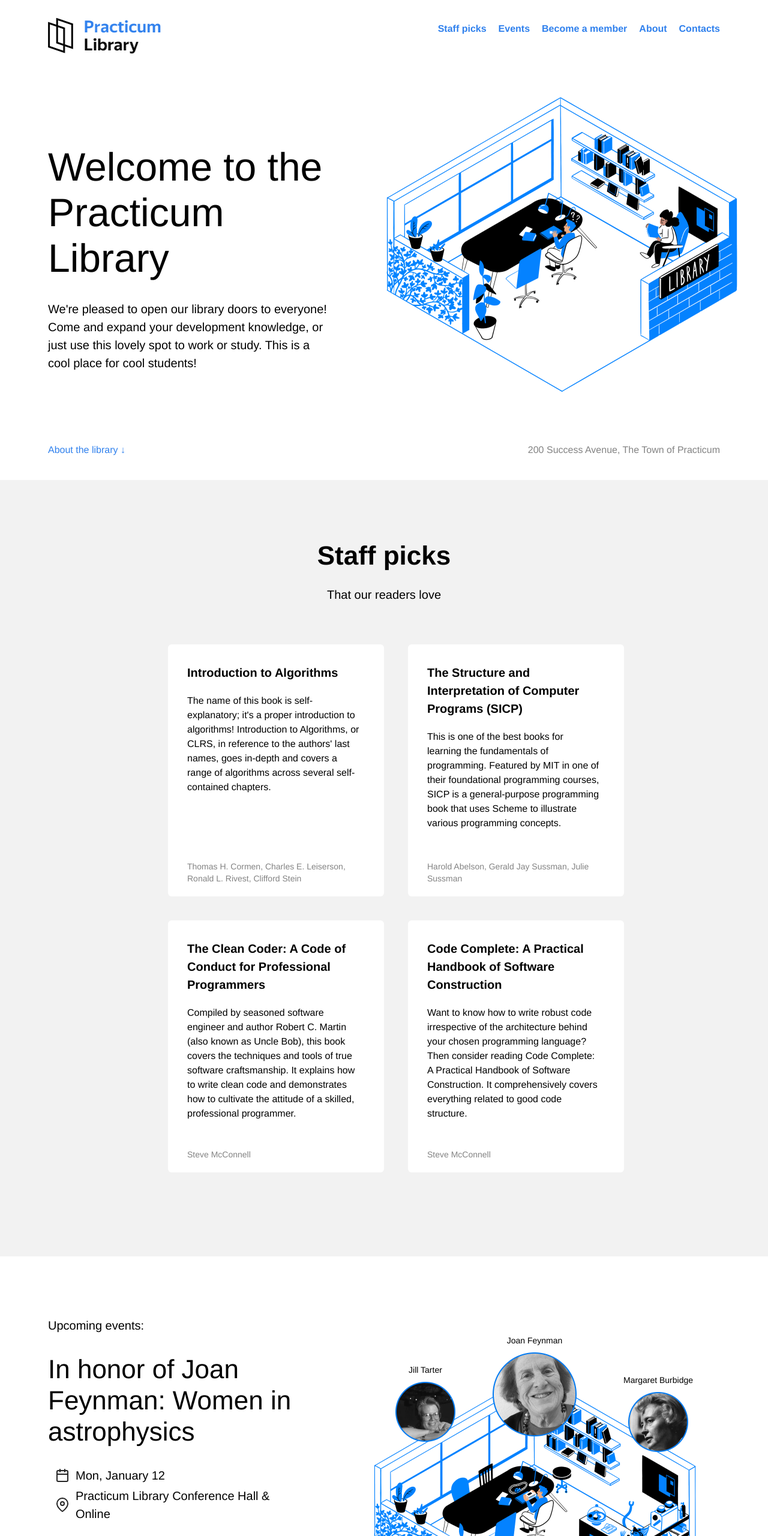
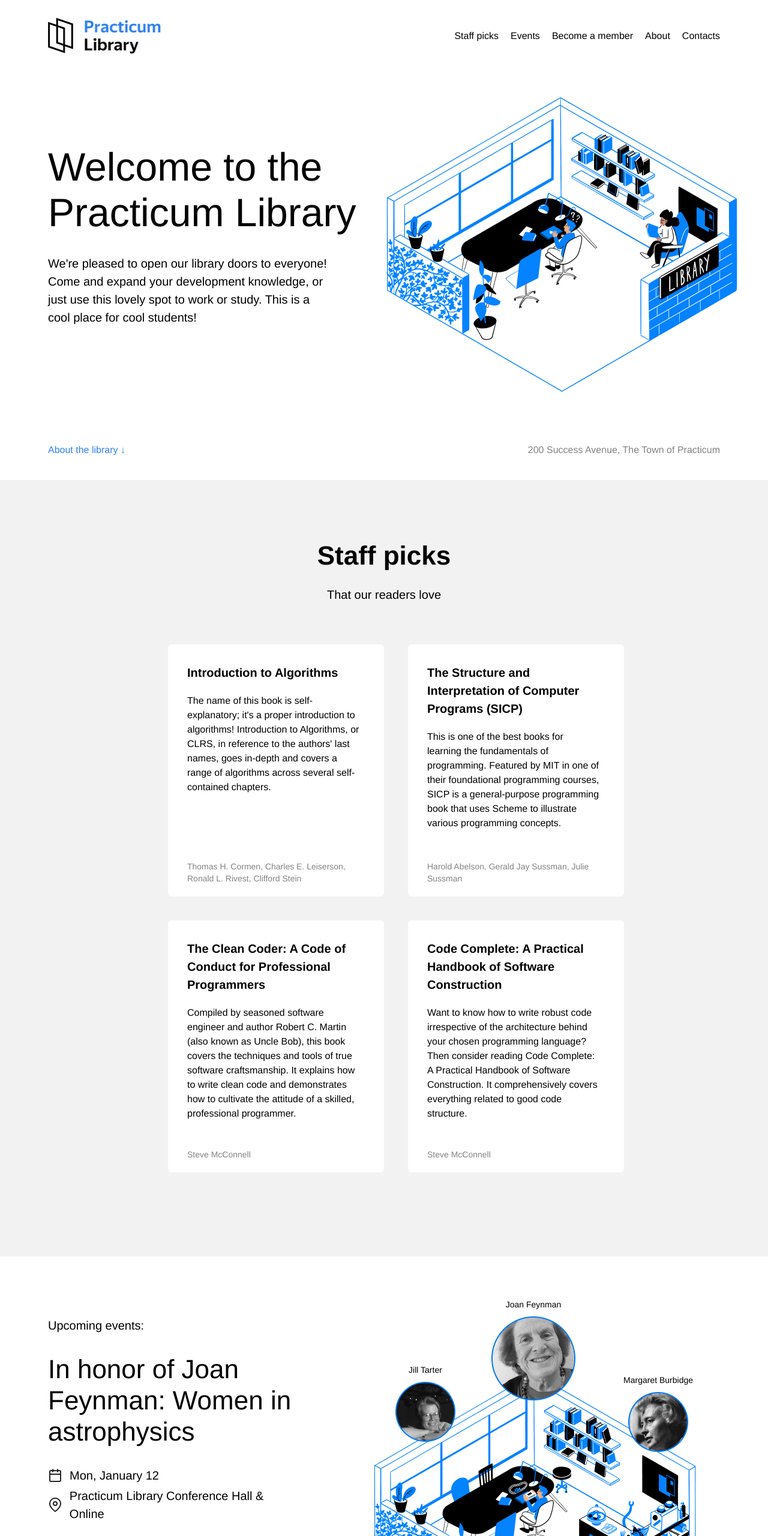
Before and after one commit to asleepyraven/Project-1, a plain HTML site: page index.html in a window 1280 px wide. Shown: the top 2560 px of the page at 60% size. Drawn offline with Linux system fonts and the light colour scheme.

Commit message:
updates to project 1

```diff
--- a/index.html
+++ b/index.html
@@ -142,11 +142,10 @@
                 <div
                   class="event-info__icon event-info__icon_type_calendar"
                 ></div>
-               <img src="./images/icon_calendar.svg" alt="calendar icon" class="event__icon"> <p class="event-info__text">Mon, January 12</p>
+                <p class="event-info__text">Mon, January 12</p>
               </div>
               <div class="event-info__item">
                 <div class="event-info__icon event-info__icon_type_pin"></div>
-                <img src="./images/icon_pin.svg" class="event__icon">
                 <p class="event-info__text">
                   Practicum Library Conference Hall & Online
                 </p>
@@ -294,20 +293,20 @@
       </main>
       <footer class="footer" id="contacts">
         <div class="footer__columns">
-          <div class="footer__column footer__logo">
+          <div class="footer__column">
             <img src="./images/logo_practicum.svg" alt="logo picture" class="footer__logo" />
           </div>
           <div
-            class="footer__column footer__column_content_hours footer__column-heading"
+            class="footer__column footer__column_content_hours"
           >
-            <h5>Hours</h5>
+            <h3>Hours</h3>
             <ul class="footer__list">
               <li class="footer__list-item">Weekdays: 9am-8pm</li>
               <li class="footer__list-item">Weekends: 10am-6pm</li>
             </ul>
           </div>
           <div class="footer__column footer__column_content_social">
-            <h5 class="footer__column-heading">Social Media</h5>
+            <h3 class="footer__column-heading">Social Media</h3>
             <ul class="footer__list">
               <li class="footer__list-item">
                 <a class="footer__column-link" href="#">
--- a/styles/style.css
+++ b/styles/style.css
@@ -24,8 +24,8 @@
 .nav {
   /* Add flex properties here */
   display: flex;
-
-  gap: 200px;
+  align-items: center;
+  justify-content: space-between;
 }
 
 .logo {
@@ -36,18 +36,16 @@
 .nav__links {
   list-style: none;
   padding-left: 0;
-  margin-top: 8px;
+  margin-top: 0;
+  margin-bottom: 0;
   display: flex;
   column-gap: 20px;
-  position: absolute;
   right: 80px;
 }
 
 .nav__link {
   color: #000000;
   text-decoration: none;
-  font-weight: bold;
-  color: #2f80ed;
 }
 
 .nav__link:hover {
@@ -59,7 +57,7 @@
   line-height: 76px;
   font-weight: 500;
   margin: 150px 0 0;
-  max-width: 465px;
+  max-width: 544px;
 }
 
 .header__description {
@@ -70,9 +68,7 @@
 }
 
 .header__image {
-  /* Write styles here */
   z-index: 1;
-
   max-width: 636px;
   position: absolute;
   top: 135px;
@@ -227,6 +223,8 @@
   background-repeat: no-repeat;
   background-position: center;
   margin-right: 12px;
+  height: 24px;
+  width: 24px;
 }
 
 .event-info__icon_type_calendar {
@@ -279,8 +277,8 @@
 }
 
 .person_name_feynman {
-  top: 30px;
-  right: 319px;
+  top: -30px;
+  left: 319px;
 }
 
 .person_name_burbidge {
@@ -344,20 +342,17 @@
   list-style-type: none;
   padding: 0;
   margin: 100px 0 0;
-  /* Add styles */
   display: flex;
   margin: auto;
   justify-content: center;
   align-items: center;
+  gap: 40px;
 }
 
 .step {
-  /* Add styles */
   flex-basis: 220px;
-  margin: auto;
   margin-top: 100px;
   justify-content: center;
-  gap: 40px;
 }
 
 .step__title {
@@ -406,8 +401,11 @@
 }
 
 .about__paragraph {
-  margin: 0;
   margin-bottom: 32px;
+}
+
+.about__paragraph:last-child {
+  margin-bottom: 0;
 }
 
 .about__circle {
```
